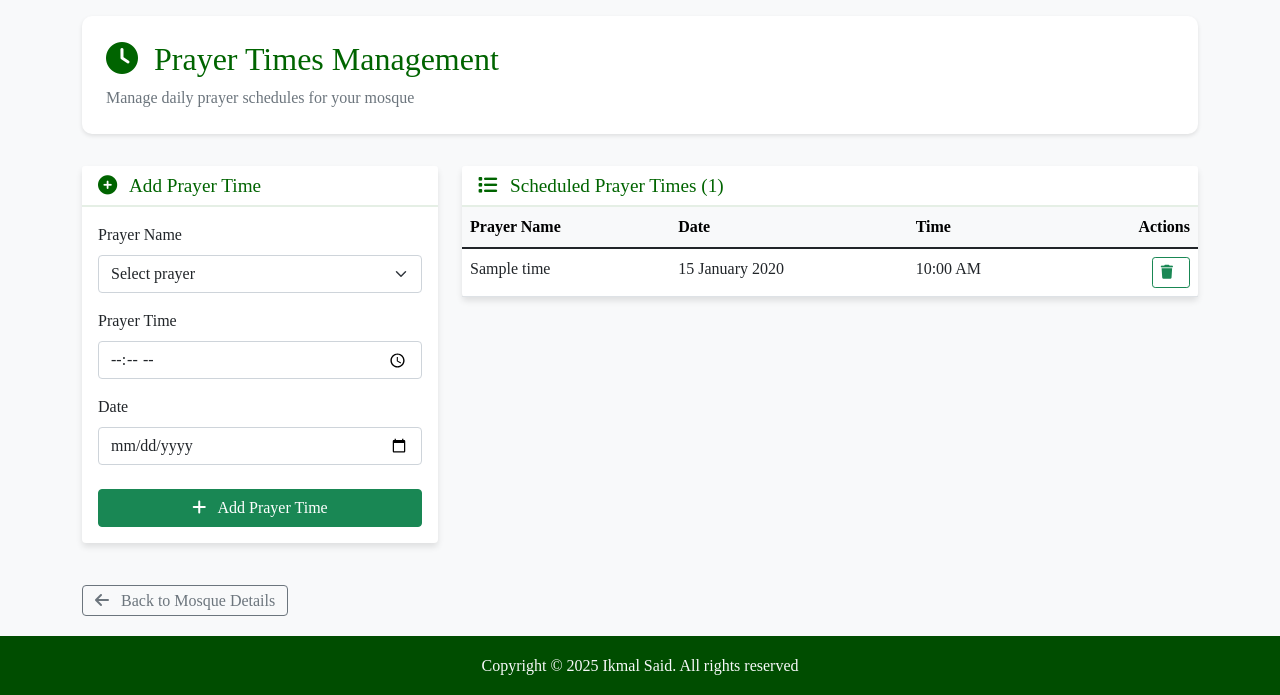
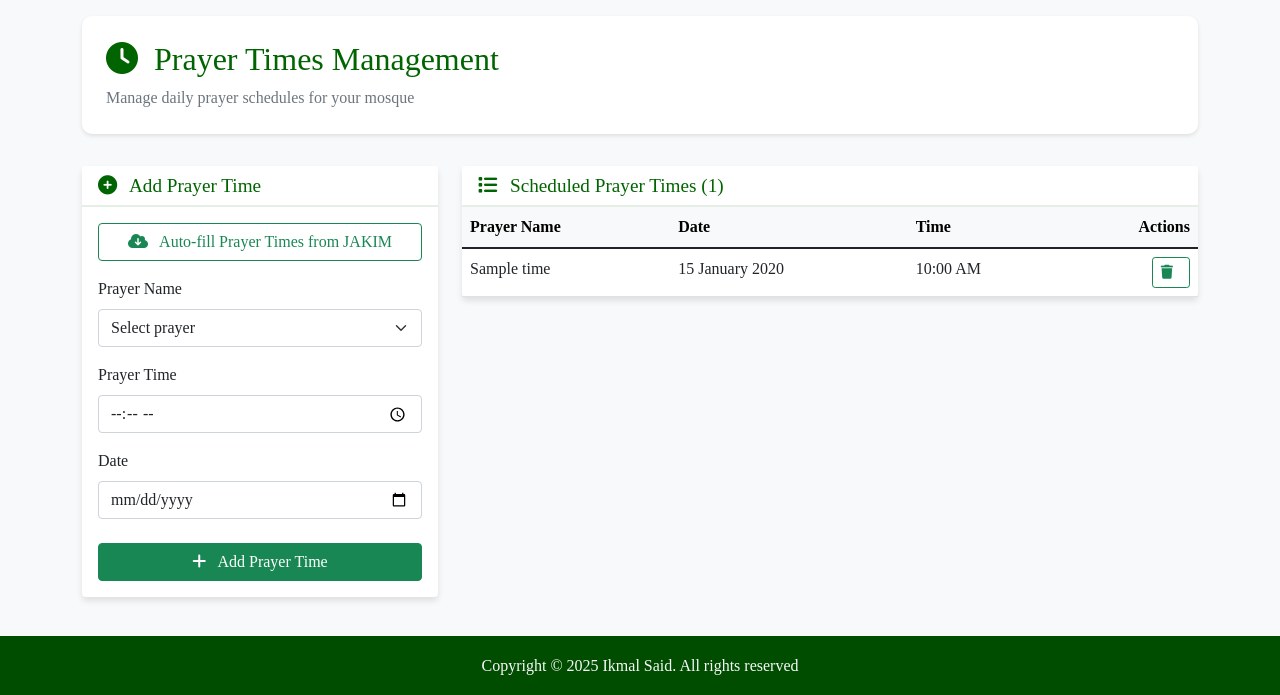
Before and after one commit to ikmalsaid/mosqku, a Flask app: page /prayer_times/1 in a window 1280 px wide. Shown: the part 104-799 px from the top of the page. Run offline with Flask 3, Linux system fonts and the light colour scheme; a user stored in the database is signed in; tables that the repository leaves empty hold one stand-in row (values such as "Sample post"); some web fonts are replaced.

Commit message:
Added functionality to import prayer times from JAKIM API, including error handling and user feedback. Updated dashboard to display current date and improved prayer times display in templates. Enhanced UI with auto-fill button for prayer times import.

```diff
--- a/main/controllers/mosque.py
+++ b/main/controllers/mosque.py
@@ -1,4 +1,4 @@
-from flask import Blueprint, render_template, request, flash, redirect, url_for
+from flask import Blueprint, render_template, request, flash, redirect, url_for, jsonify
 from flask_login import login_required, current_user
 from ..models.mosque import Mosque
 from ..models.prayer_time import PrayerTime
@@ -84,7 +84,8 @@ def dashboard():
             mosque=mosque,
             prayer_times=prayer_times,
             active_announcements=active_announcements,
-            assigned_admins=assigned_admins
+            assigned_admins=assigned_admins,
+            now=date.today()
         )
     return render_template("mosque/dashboard.html", user=current_user)
 
@@ -163,6 +164,76 @@ def delete_prayer_time(id):
         flash('Error deleting prayer time.', category='error')
 
     return redirect(url_for('mosque.prayer_times', mosque_id=mosque_id))
+
+@mosque.route('/prayer_times/<int:mosque_id>/import', methods=['POST'])
+@login_required
+def import_prayer_times(mosque_id):
+    if current_user.mosque_id != mosque_id and current_user.role != 'superadmin':
+        return jsonify({'success': False, 'message': 'Unauthorized access.'}), 403
+
+    mosque = Mosque.query.get_or_404(mosque_id)
+
+    try:
+        data = request.get_json()
+        prayer_times = data.get('prayer_times', [])
+
+        # Begin transaction
+        duplicates = 0
+        added = 0
+
+        for prayer_data in prayer_times:
+            # Check if prayer time already exists
+            existing = PrayerTime.query.filter_by(
+                mosque_id=mosque_id,
+                prayer_name=prayer_data['prayer_name'],
+                date=datetime.strptime(prayer_data['date'], '%Y-%m-%d').date()
+            ).first()
+
+            if not existing:
+                prayer_time = PrayerTime(
+                    prayer_name=prayer_data['prayer_name'],
+                    time=datetime.strptime(prayer_data['time'], '%H:%M').time(),
+                    date=datetime.strptime(prayer_data['date'], '%Y-%m-%d').date(),
+                    mosque_id=mosque_id
+                )
+                db.session.add(prayer_time)
+                added += 1
+            else:
+                duplicates += 1
+
+        # Always commit if there are any additions
+        if added > 0:
+            db.session.commit()
+
+        # Return appropriate response
+        total = added + duplicates
+        if added == 0 and duplicates > 0:
+            return jsonify({
+                'success': True,
+                'status': 'no_changes',
+                'message': f'All {duplicates} prayer times already exist for these dates.',
+                'added': added,
+                'duplicates': duplicates,
+                'total': total
+            })
+        else:
+            return jsonify({
+                'success': True,
+                'status': 'imported',
+                'message': f'Successfully imported {added} prayer times. {duplicates} duplicates were skipped.',
+                'added': added,
+                'duplicates': duplicates,
+                'total': total
+            })
+
+    except Exception as e:
+        db.session.rollback()
+        print('Error importing prayer times:', str(e))
+        return jsonify({
+            'success': False,
+            'status': 'error',
+            'message': 'Failed to import prayer times. Please try again.'
+        }), 500
 
 @mosque.route('/announcements', methods=['GET', 'POST'])
 @login_required
--- a/main/templates/mosque/dashboard.html
+++ b/main/templates/mosque/dashboard.html
@@ -152,7 +152,7 @@
         <div class="col-md-4">
             <div class="card h-100 dashboard-card">
                 <div class="card-header d-flex justify-content-between align-items-center">
-                    <h4><i class="fas fa-clock"></i> Today's Prayer Times ({{ prayer_times|length }})</h4>
+                    <h4><i class="fas fa-clock"></i> Prayer Times ({{ now.strftime('%d %B %Y') }})</h4>
                 </div>
                 <div class="card-body">
                     {% if prayer_times %}
@@ -166,7 +166,7 @@
                             {% if prayer_times|length > 5 %}
                             <div class="text-end mt-3">
                                 <a href="{{ url_for('mosque.prayer_times', mosque_id=mosque.id) }}" class="text-success text-decoration-none">
-                                    See all {{ prayer_times|length }} prayer time(s) <i class="fas fa-chevron-right"></i>
+                                    View Prayer Times Schedule <i class="fas fa-chevron-right"></i>
                                 </a>
                             </div>
                             {% endif %}
--- a/main/templates/mosque/prayer_times.html
+++ b/main/templates/mosque/prayer_times.html
@@ -30,6 +30,17 @@
                 <h4><i class="fas fa-plus-circle"></i> Add Prayer Time</h4>
             </div>
             <div class="card-body">
+                <div class="mb-3">
+                    <button type="button" class="btn btn-outline-success w-100" id="autoFillBtn" onclick="fetchJakimPrayerTimes()">
+                        <i class="fas fa-cloud-download-alt"></i> Auto-fill Prayer Times from JAKIM
+                    </button>
+                </div>
+                <div id="importProgress" class="d-none">
+                    <div class="progress mb-2">
+                        <div class="progress-bar bg-success progress-bar-striped progress-bar-animated" role="progressbar" style="width: 100%"></div>
+                    </div>
+                    <p class="text-center text-muted small">Importing prayer times...</p>
+                </div>
                 <form method="POST" id="prayerTimeForm">
                     <div class="mb-3">
                         <label for="prayer_name" class="form-label">Prayer Name</label>
@@ -84,8 +95,8 @@
                             </tr>
                         </thead>
                         <tbody>
-                            {% for prayer in prayer_times|sort(attribute='order,date,time') %}
-                            <tr>
+                            {% for prayer in prayer_times|sort(attribute='date,order,time') %}
+                            <tr{% if ((loop.index0 // 7) % 2) == 1 %} class="table-light"{% endif %}>
                                 <td>{{ prayer.prayer_name }}</td>
                                 <td>{{ prayer.date.strftime('%d %B %Y') }}</td>
                                 <td>{{ prayer.time.strftime('%I:%M %p') }}</td>
@@ -136,5 +147,155 @@ document.getElementById('prayerTimeForm').addEventListener('submit', function()
         }, 100);
     }
 });
+
+// Convert Unix timestamp to HH:mm format
+function formatTime(timestamp) {
+    const date = new Date(timestamp * 1000);
+    return date.toTimeString().slice(0, 5);
+}
+
+// Calculate Imsak time (10 minutes before Subuh)
+function calculateImsakTime(subuhTime) {
+    const [hours, minutes] = subuhTime.split(':').map(Number);
+    let totalMinutes = hours * 60 + minutes - 10;
+
+    // Handle case where Imsak time goes to previous day
+    if (totalMinutes < 0) {
+        totalMinutes += 24 * 60;
+    }
+
+    const imsakHours = Math.floor(totalMinutes / 60);
+    const imsakMinutes = totalMinutes % 60;
+
+    return `${imsakHours.toString().padStart(2, '0')}:${imsakMinutes.toString().padStart(2, '0')}`;
+}
+
+// Convert prayer name from API to match our format
+function convertPrayerName(apiName) {
+    const mapping = {
+        'fajr': 'Subuh',
+        'syuruk': 'Syuruk',
+        'dhuhr': 'Zuhur',
+        'asr': 'Asar',
+        'maghrib': 'Maghrib',
+        'isha': 'Isyak'
+    };
+    return mapping[apiName] || apiName;
+}
+
+// Format date as YYYY-MM-DD for input field
+function formatDate(year, month, day) {
+    const monthNum = new Date(Date.parse(month + " 1, 2000")).getMonth() + 1;
+    return `${year}-${monthNum.toString().padStart(2, '0')}-${day.toString().padStart(2, '0')}`;
+}
+
+// Show/hide loading indicator
+function toggleLoading(show) {
+    const btn = document.getElementById('autoFillBtn');
+    const progress = document.getElementById('importProgress');
+
+    if (show) {
+        btn.disabled = true;
+        btn.innerHTML = '<i class="fas fa-spinner fa-spin"></i> Importing...';
+        progress.classList.remove('d-none');
+    } else {
+        btn.disabled = false;
+        btn.innerHTML = '<i class="fas fa-cloud-download-alt"></i> Auto-fill Prayer Times from JAKIM';
+        progress.classList.add('d-none');
+    }
+}
+
+// Fetch and process prayer times from JAKIM API
+async function fetchJakimPrayerTimes() {
+    try {
+        const jakimCode = '{{ mosque.jakim_code }}';
+        if (!jakimCode) {
+            alert('No JAKIM zone code set for this mosque.');
+            return;
+        }
+
+        toggleLoading(true);
+
+        const response = await fetch(`https://api.waktusolat.app/v2/solat/${jakimCode}`);
+        if (!response.ok) {
+            throw new Error('Failed to fetch prayer times');
+        }
+
+        const data = await response.json();
+        const prayers = data.prayers;
+
+        // Prepare batch data
+        const batchData = [];
+
+        // Process each day's prayer times
+        for (const prayer of prayers) {
+            const date = formatDate(data.year, data.month, prayer.day);
+
+            // Get Subuh time first to calculate Imsak
+            const subuhTime = formatTime(prayer.fajr);
+            const imsakTime = calculateImsakTime(subuhTime);
+
+            const prayerTimes = {
+                'fajr': prayer.fajr,
+                'syuruk': prayer.syuruk,
+                'dhuhr': prayer.dhuhr,
+                'asr': prayer.asr,
+                'maghrib': prayer.maghrib,
+                'isha': prayer.isha
+            };
+
+            // Add Imsak time first (it should appear first in the list)
+            batchData.push({
+                prayer_name: 'Imsak',
+                time: imsakTime,
+                date: date
+            });
+
+            // Add other prayer times
+            for (const [apiName, timestamp] of Object.entries(prayerTimes)) {
+                batchData.push({
+                    prayer_name: convertPrayerName(apiName),
+                    time: formatTime(timestamp),
+                    date: date
+                });
+            }
+        }
+
+        // Send batch import request
+        const importResponse = await fetch('{{ url_for("mosque.import_prayer_times", mosque_id=mosque.id) }}', {
+            method: 'POST',
+            headers: {
+                'Content-Type': 'application/json',
+            },
+            body: JSON.stringify({ prayer_times: batchData })
+        });
+
+        if (!importResponse.ok) {
+            throw new Error('Failed to import prayer times');
+        }
+
+        const result = await importResponse.json();
+
+        if (result.success) {
+            // Show appropriate message based on status
+            if (result.status === 'no_changes') {
+                // All prayer times already exist
+                alert(result.message);
+            } else {
+                // Show success message with details
+                alert(result.message);
+            }
+            // Always refresh to ensure view is up to date
+            window.location.reload();
+        } else {
+            throw new Error(result.message || 'Failed to import prayer times');
+        }
+    } catch (error) {
+        console.error('Error importing prayer times:', error);
+        alert('Failed to import prayer times. Please try again later.');
+    } finally {
+        toggleLoading(false);
+    }
+}
 </script>
 {% endblock %}
```
